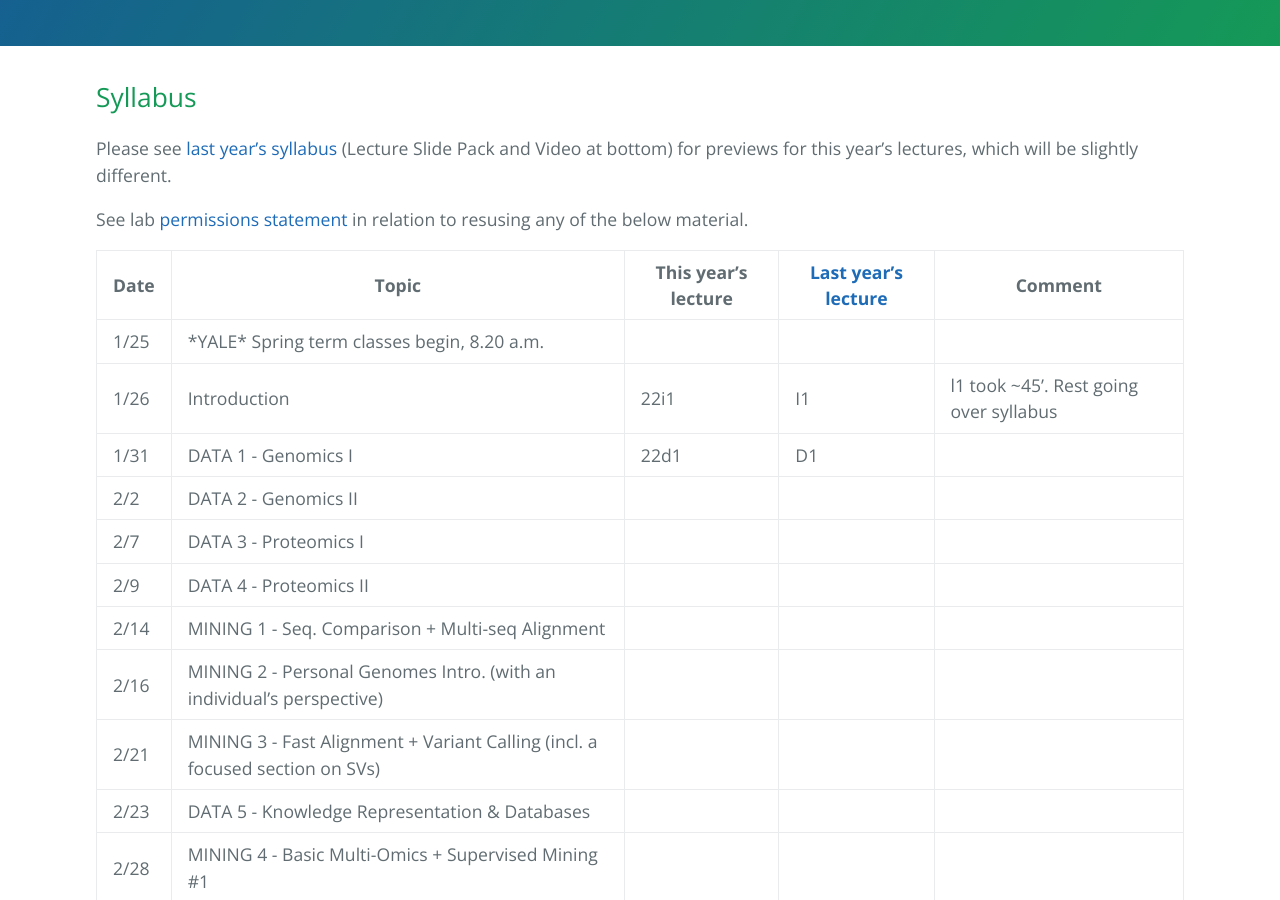
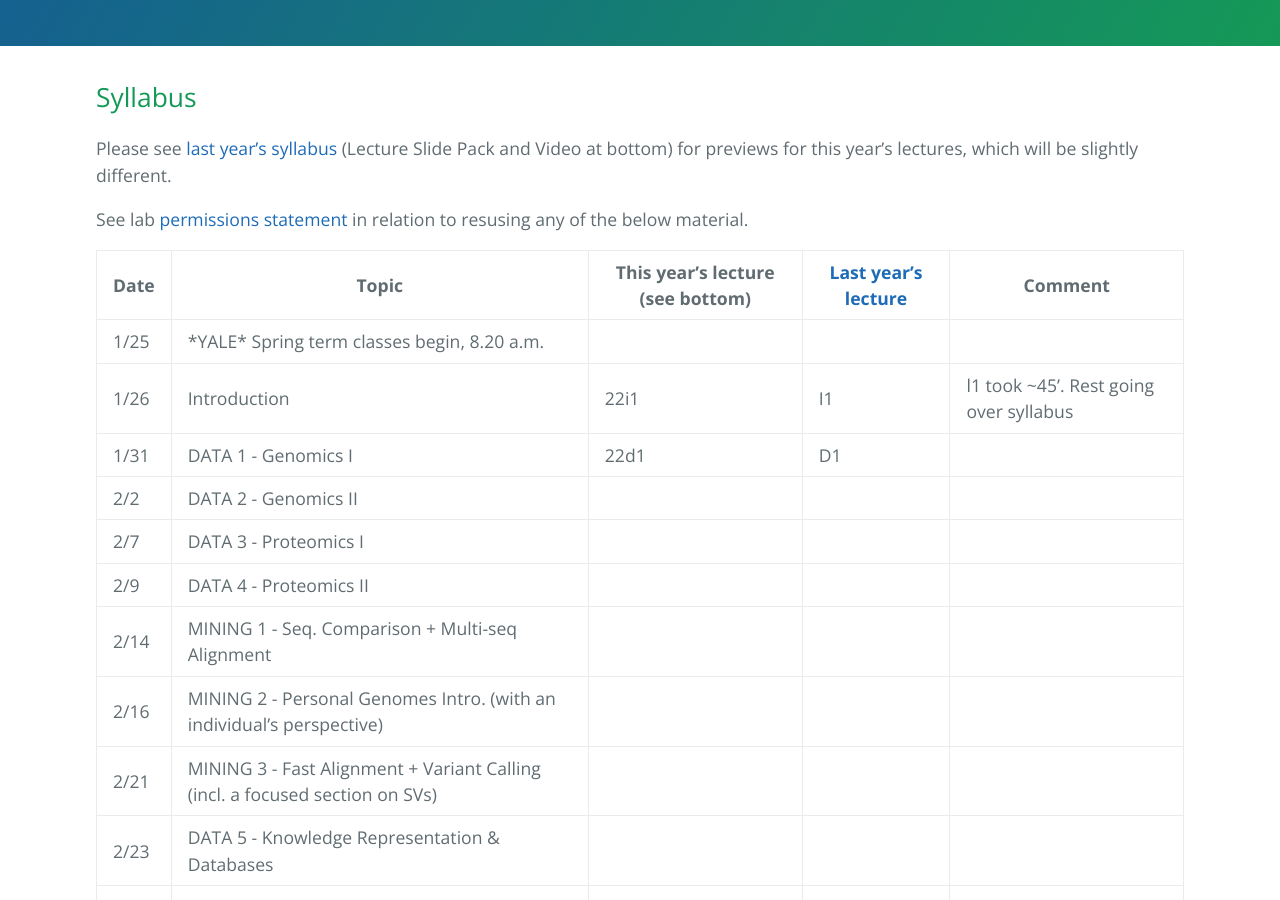
Before and after one commit to gersteinlab/cbb752b23, a Jekyll site: the page built from syllabus.md, in a window 1280 px wide and 900 px high, scrolled down 368 px. Built offline with Jekyll 4.4.1, drawn with Linux system fonts in a browser that asks for light colours.

Commit message:
Update syllabus.md

```diff
--- a/syllabus.md
+++ b/syllabus.md
@@ -11,7 +11,7 @@ Please see [last year's syllabus](http://cbb752b21.gersteinlab.org/syllabus) (Le
 See lab [permissions statement](https://sites.gersteinlab.org/permissions/) in relation to resusing any of the below material.
 
 
-| Date | Topic                                                                        | This year’s lecture | [Last year’s lecture](http://cbb752b21.gersteinlab.org/syllabus) | Comment                                |
+| Date | Topic                                                                        | This year’s lecture (see bottom) | [Last year’s lecture](http://cbb752b21.gersteinlab.org/syllabus) | Comment                                |
 | ---- | ---------------------------------------------------------------------------- | ------------------- | ---------------------------------------------------------------- | -------------------------------------- |
 | 1/25 | \*YALE\* Spring term classes begin, 8.20 a.m.                                |                     |                                                                  |                                        |
 | 1/26 | Introduction                                                                 | 22i1                | I1                                                               | l1 took ~45'. Rest going over syllabus |
```
